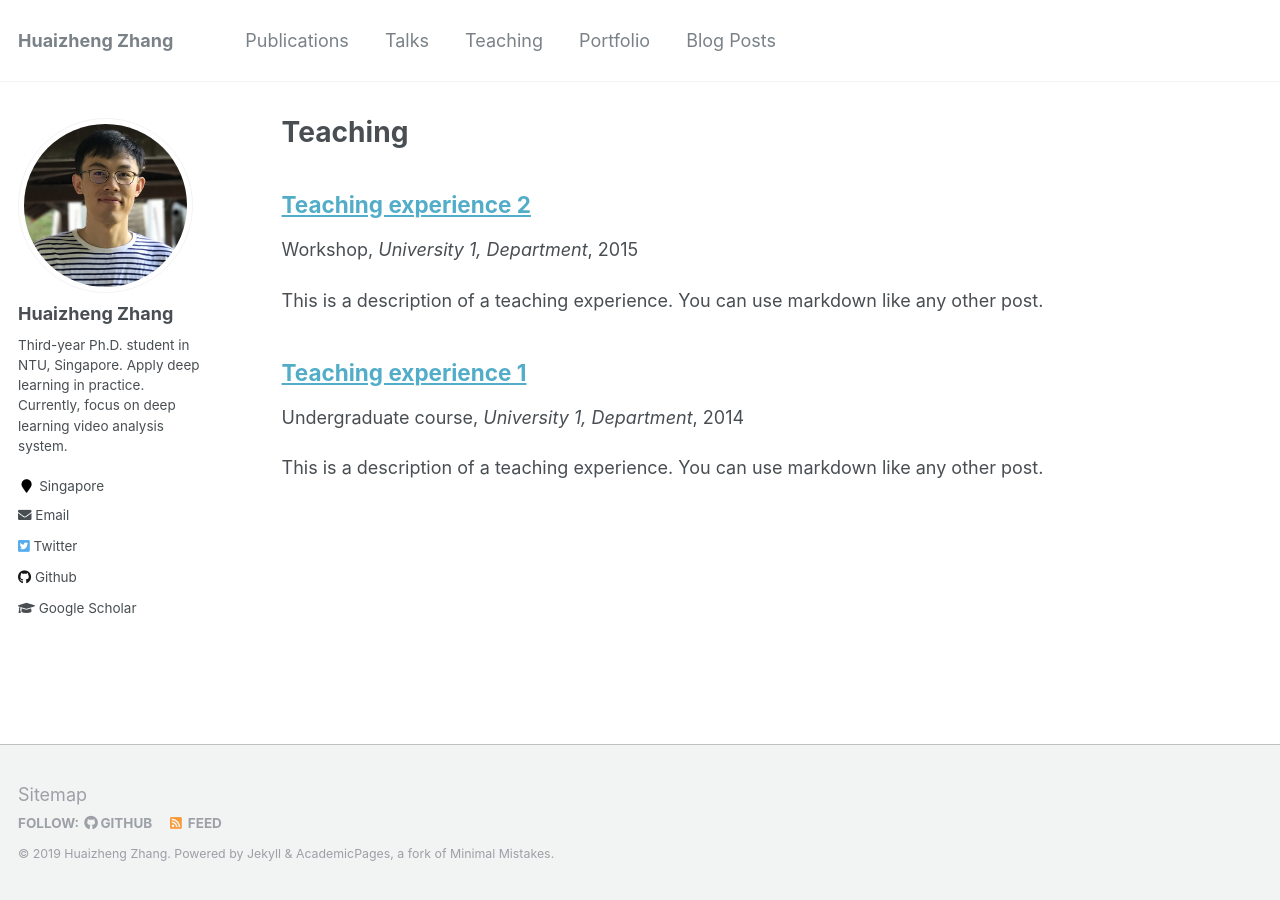
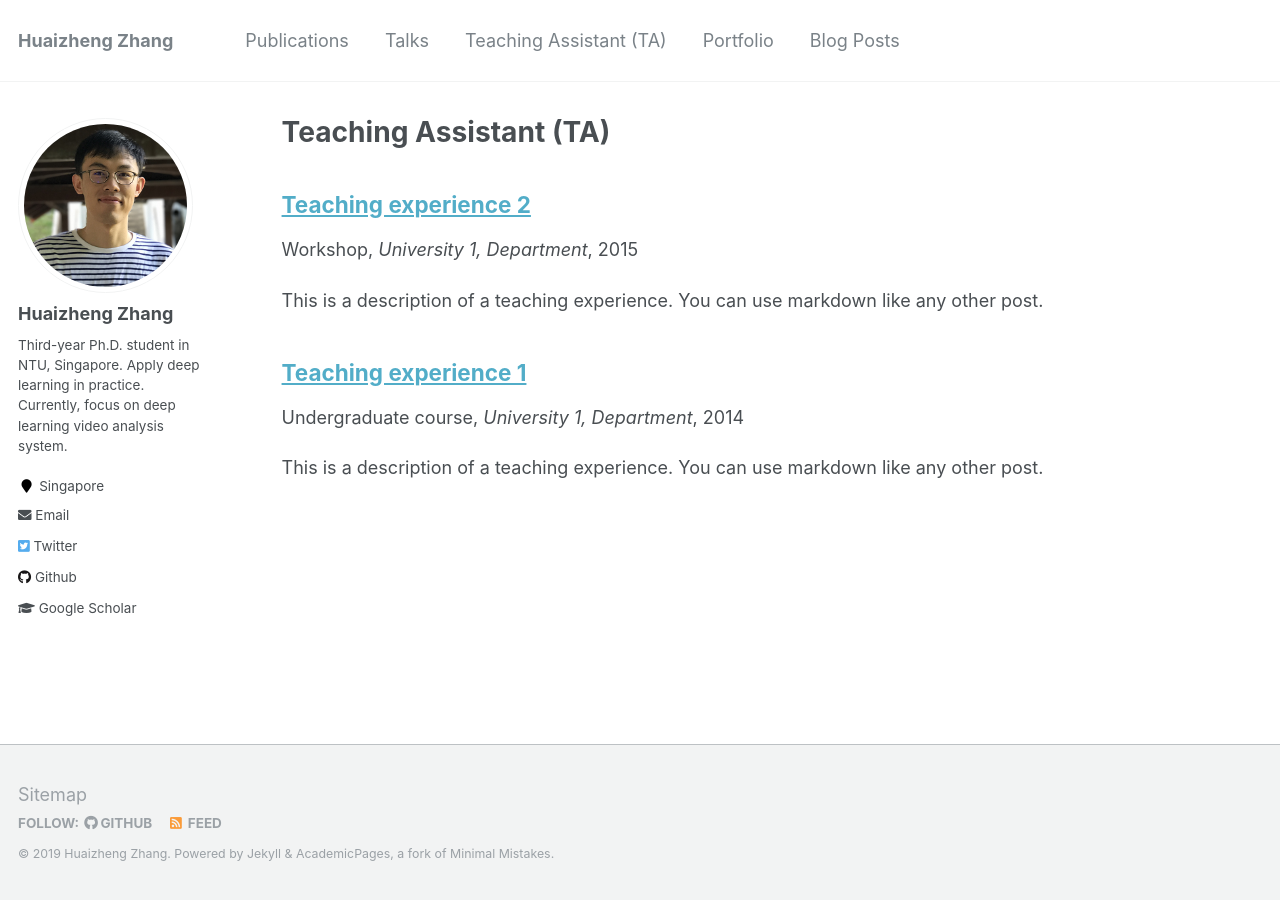
Before and after one commit to HuaizhengZhang/personal_archived, a Jekyll site: the page built from _pages/teaching.html, in a window 1280 px wide. Built offline with Jekyll 4.4.1, drawn with Linux system fonts in a browser that asks for light colours.

```diff
--- a/_data/navigation.yml
+++ b/_data/navigation.yml
@@ -6,7 +6,7 @@
   - title: "Talks"
     url: /talks/
 
-  - title: "Teaching"
+  - title: "Teaching Assistant (TA)"
     url: /teaching/
 
   - title: "Portfolio"
--- a/_pages/teaching.html
+++ b/_pages/teaching.html
@@ -1,6 +1,6 @@
 ---
 layout: archive
-title: "Teaching"
+title: "Teaching Assistant (TA)"
 permalink: /teaching/
 author_profile: true
 ---
```
